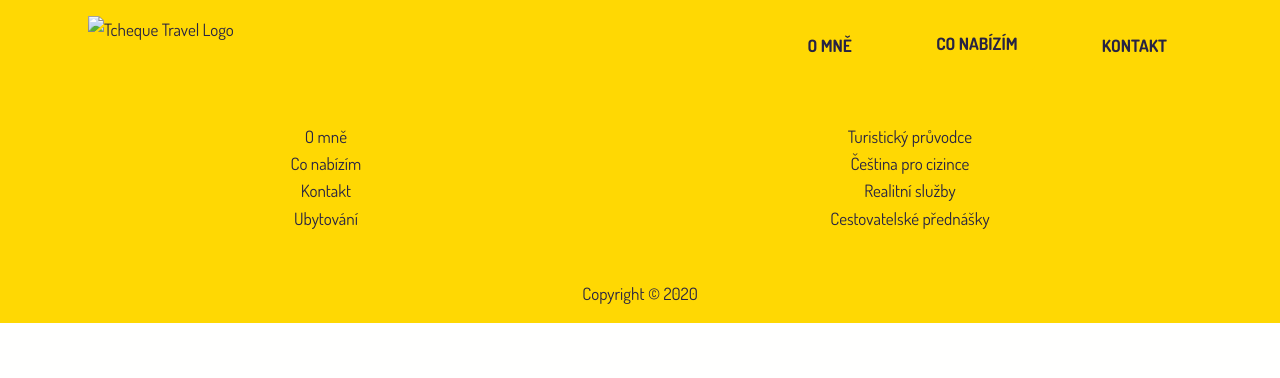
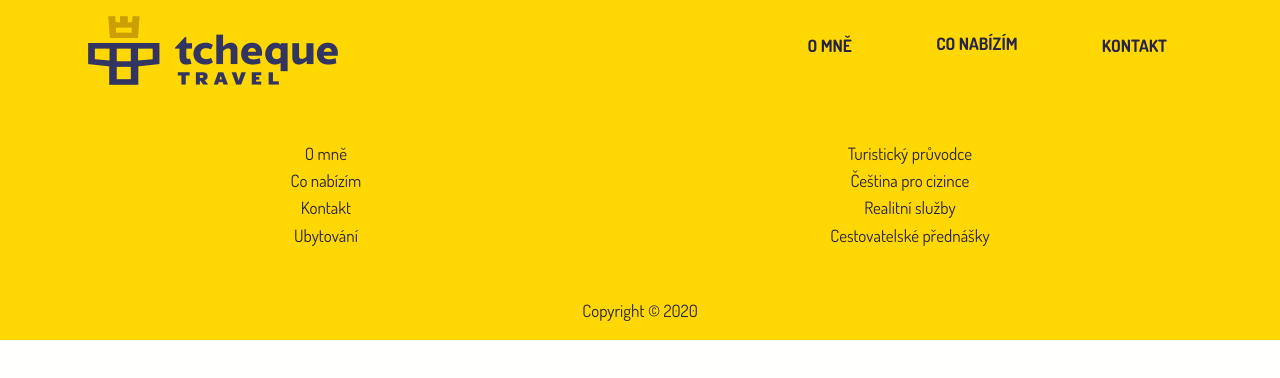
Before and after one commit to mstanka/lm-tchequetravel, a plain HTML site: page docs/accommodation.html in a window 1280 px wide. Drawn offline with Linux system fonts and the light colour scheme; the site is published under a folder, as on GitHub Pages, so addresses that start at the root find nothing.

Commit message:
logo link

```diff
--- a/docs/accommodation.html
+++ b/docs/accommodation.html
@@ -17,7 +17,7 @@
   <header id="header">
     <div class="header__container">
       <nav id="main-nav">
-        <a href="index.html"><img src="/docs/img/TchequeTravel_RGB_horiz_pos.png" alt="Tcheque Travel Logo" id="logo"></a>
+        <a href="index.html"><img src="img/TchequeTravel_RGB_horiz_pos.png" alt="Tcheque Travel Logo" id="logo"></a>
         <ul>
           <li><a class="link" href="#about">O mně</a></li>
           <div class="dropdown"><a class="link" href="#services">
```
Also changed, not shown: docs/index.html (+1 -1 lines), docs/learning-czech.html (+1 -1 lines), docs/real-estate.html (+1 -1 lines), docs/travel-guide.html (+1 -1 lines), docs/travel-lectures.html (+1 -1 lines).
